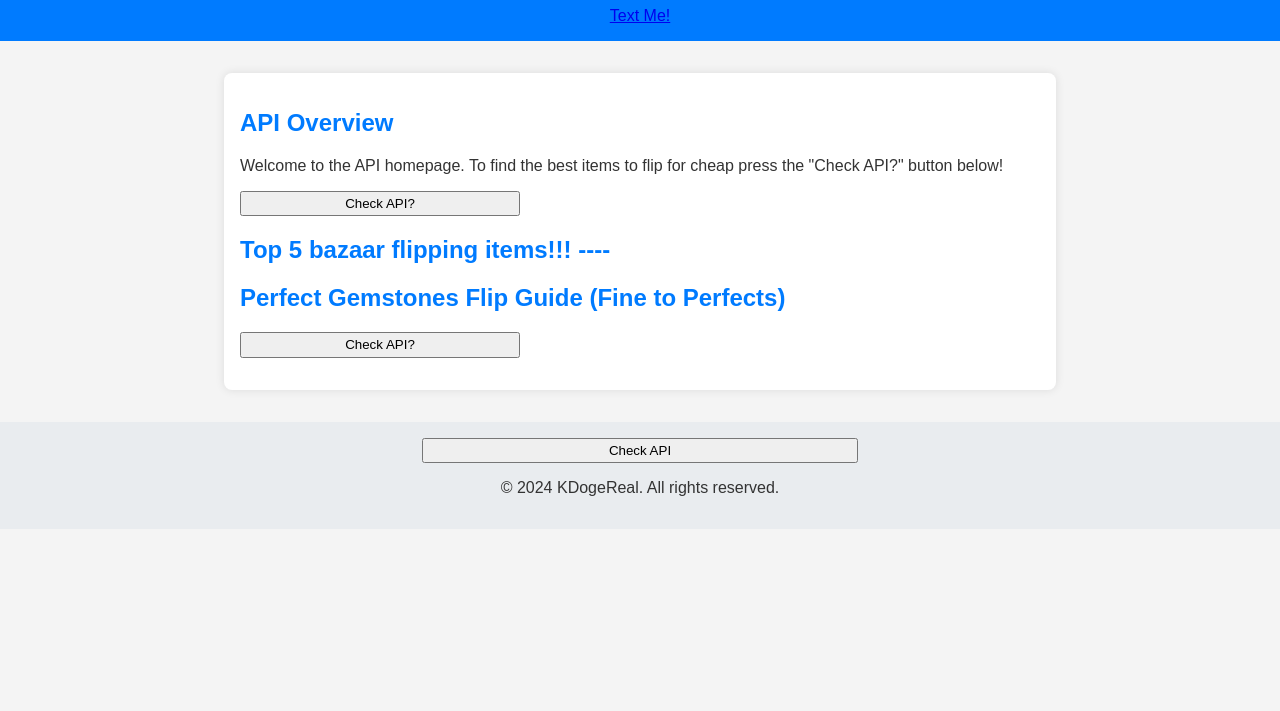
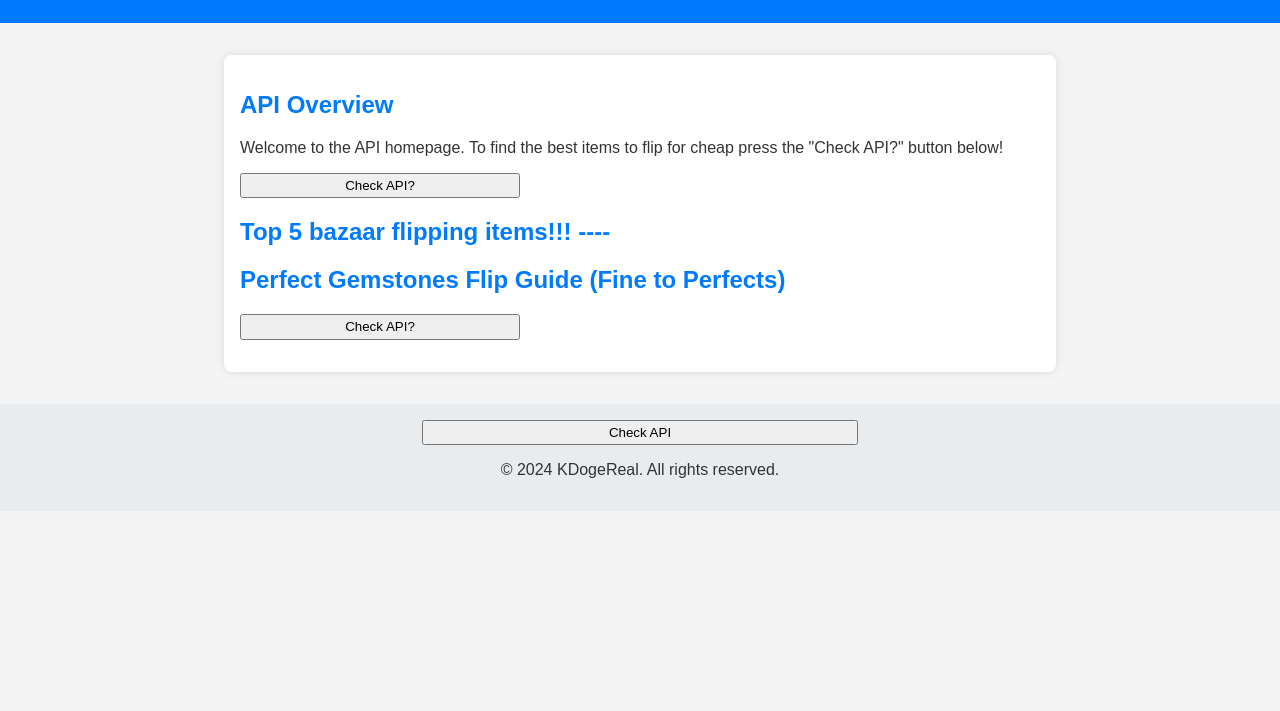
Before and after one commit to KDogeReal/HypixelBazaarFlip, a plain HTML site: page index.html in a window 1280 px wide. Shown: the part 89-800 px from the top of the page. Drawn offline with Linux system fonts and the light colour scheme.

Commit message:
Revert "Update index.html"
This reverts commit d8301595a5341074a14970a269f9322a3827ec4c.

```diff
--- a/index.html
+++ b/index.html
@@ -64,7 +64,6 @@
 <body>
     <header>
         <h1>Welcome to the Hypixel Bazaar Flipping Space</h1>
-        <a href="sms:2505320619?&body=Hi!!!!! I sent this with code!">Text Me!</a>
     </header>
     <nav>
         <!-- <a href="#overview">Overview</a>
```
